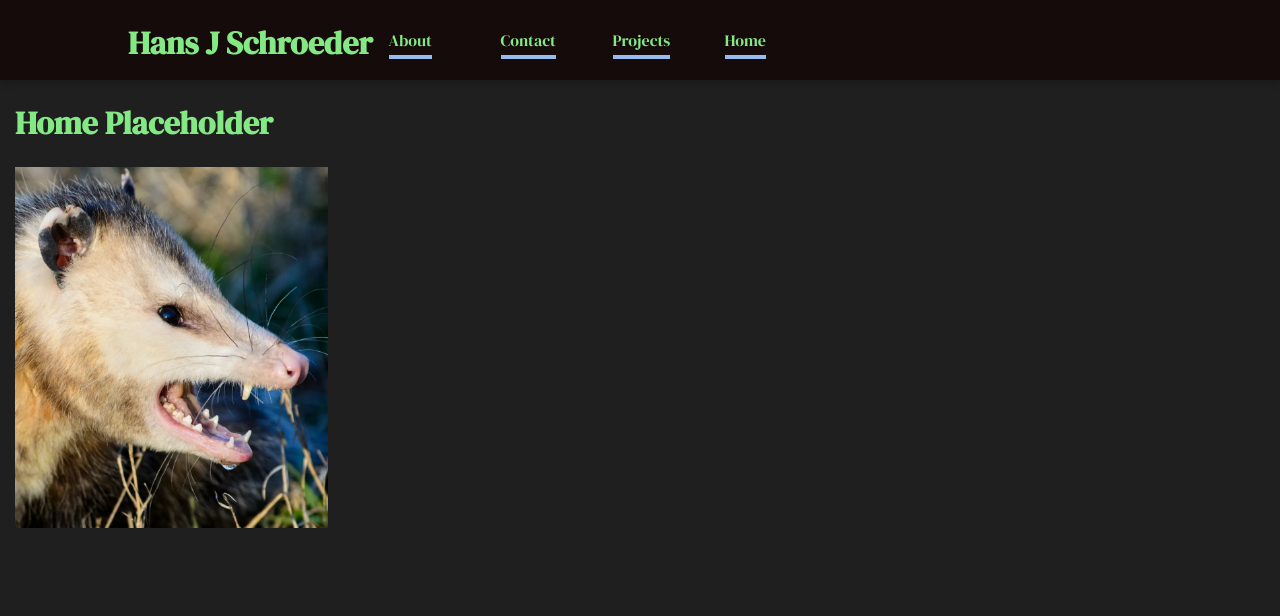
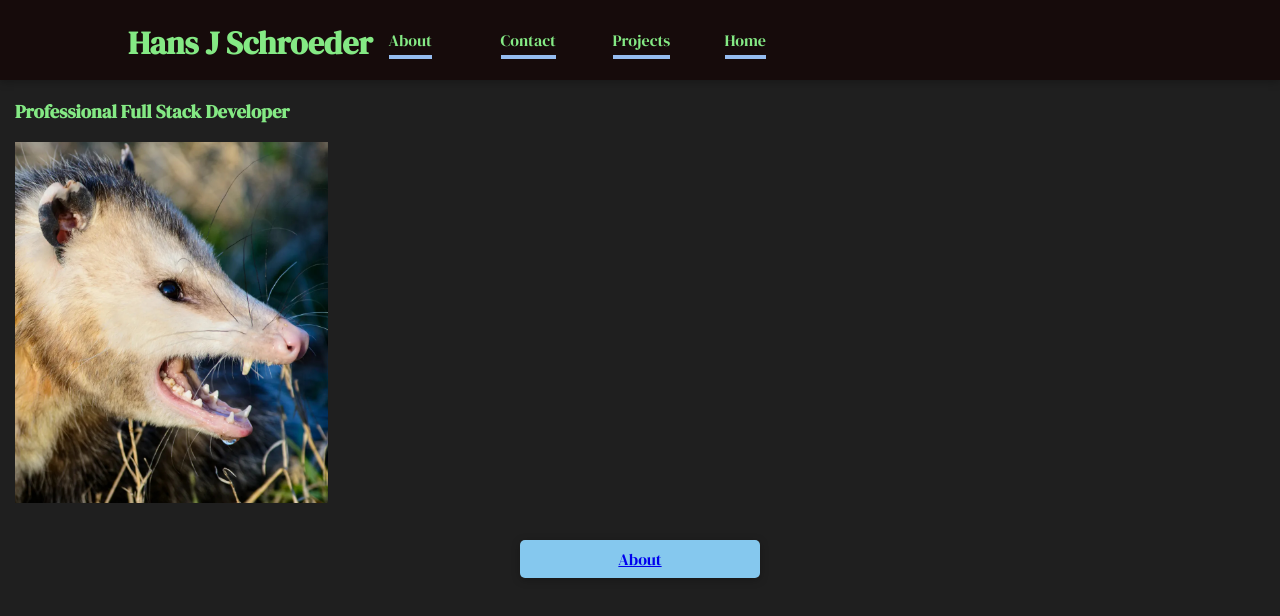
Before and after one commit to hajschroeder/HansJPortfolio, a React (Create React App) app: page /home in a window 1280 px wide. Shown: the top 616 px of the page. Built offline with nearby package versions, Linux system fonts and the light colour scheme.

Commit message:
include image, further layout changes

```diff
--- a/src/components/Home/Home.js
+++ b/src/components/Home/Home.js
@@ -1,16 +1,25 @@
 import React, { Fragment } from "react";
+import { Link as NavLink } from 'react-router-dom'
 import homeImage from '../../assets/kevinPortfolio.jpeg'
 import classes from './Home.module.css'
+import SubCard from "../UI/SubCard";
+import { Link } from "react-router-dom";
 
-const Home  = ()=> {
+const Home = () => {
 
   return (
     <Fragment>
 
-      <h1>Home Placeholder</h1>
+
+      <h3>Professional Full Stack Developer</h3>
       <div className={classes['main-image']}>
         <img src={homeImage} alt='literally me!' />
       </div>
+      <SubCard>
+        <NavLink className={classes.active} to='/about'>
+          About
+        </NavLink>
+      </SubCard>
 
     </Fragment>
   )
```
Also changed, not shown: src/components/Home/Home.module.css (line endings or trailing spaces).
